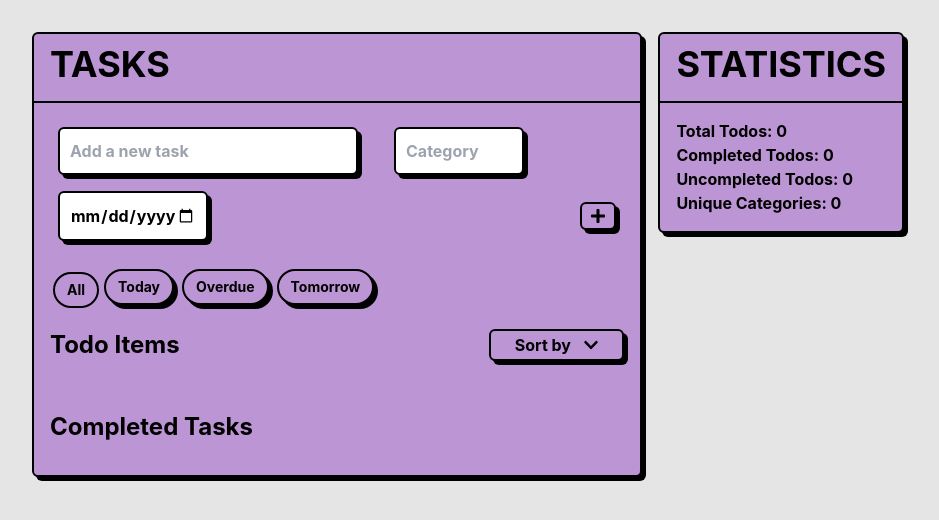
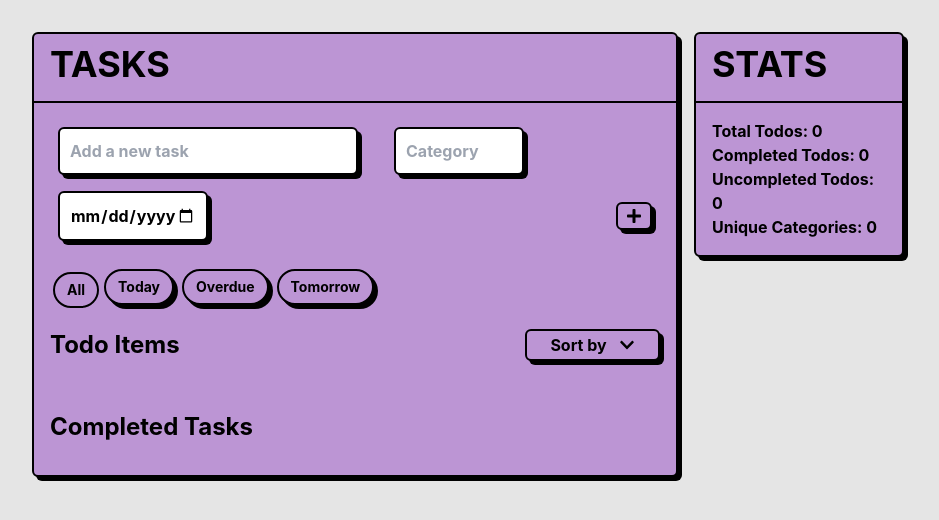
Before and after one commit to ehoffman66/todo, a React (Create React App) app: page / in a window 1280 px wide. Shown: the top 520 px of the page, without its empty margins (172-1111 px from the left). Built offline with nearby package versions, Linux system fonts and the light colour scheme.

Commit message:
Update heading in Card component

```diff
--- a/src/App.js
+++ b/src/App.js
@@ -336,7 +336,7 @@ function App() {
                   </div>
                   <div>
                      <Card
-                        heading={<span style={{ fontSize: '2em' }}>STATISTICS</span>}
+                        heading={<span style={{ fontSize: '2em' }}>STATS</span>}
                         paragraph={
                         <div>
                            <p>Total Todos: {todos.length}</p>
```
